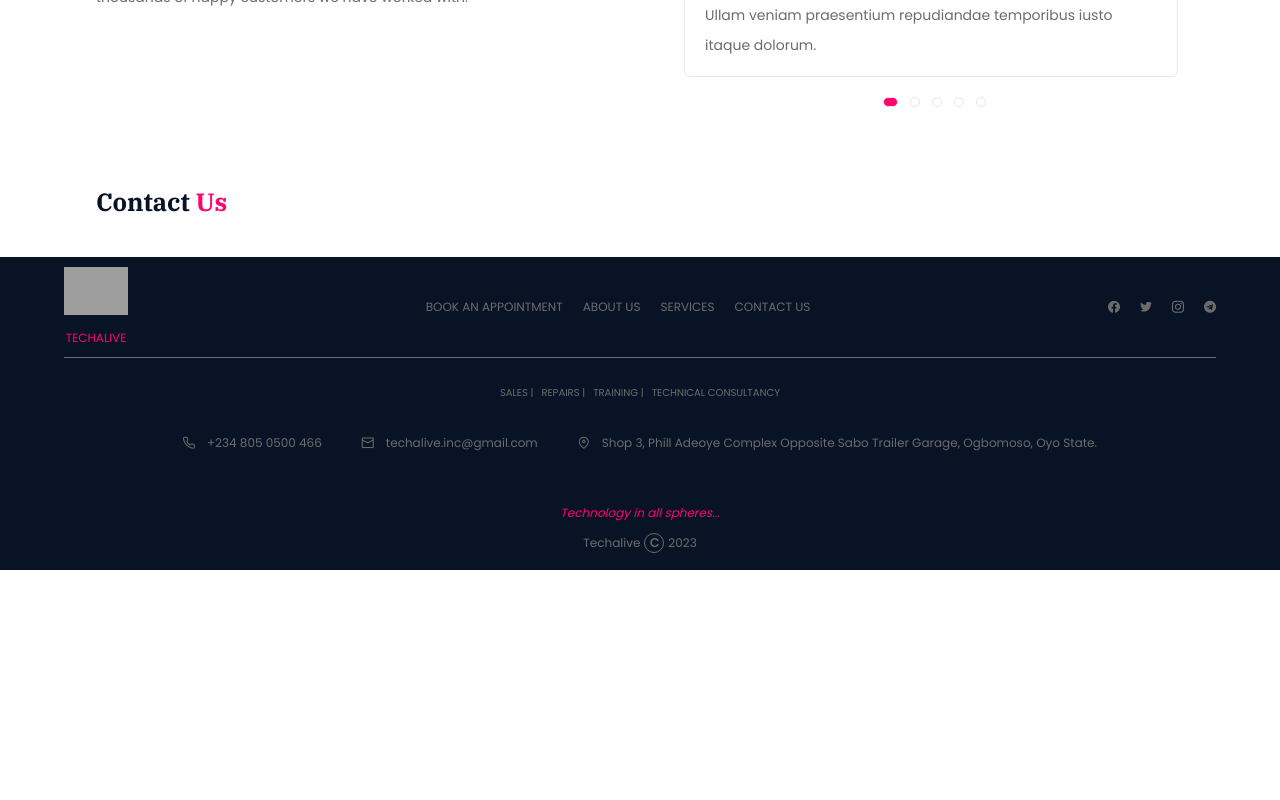
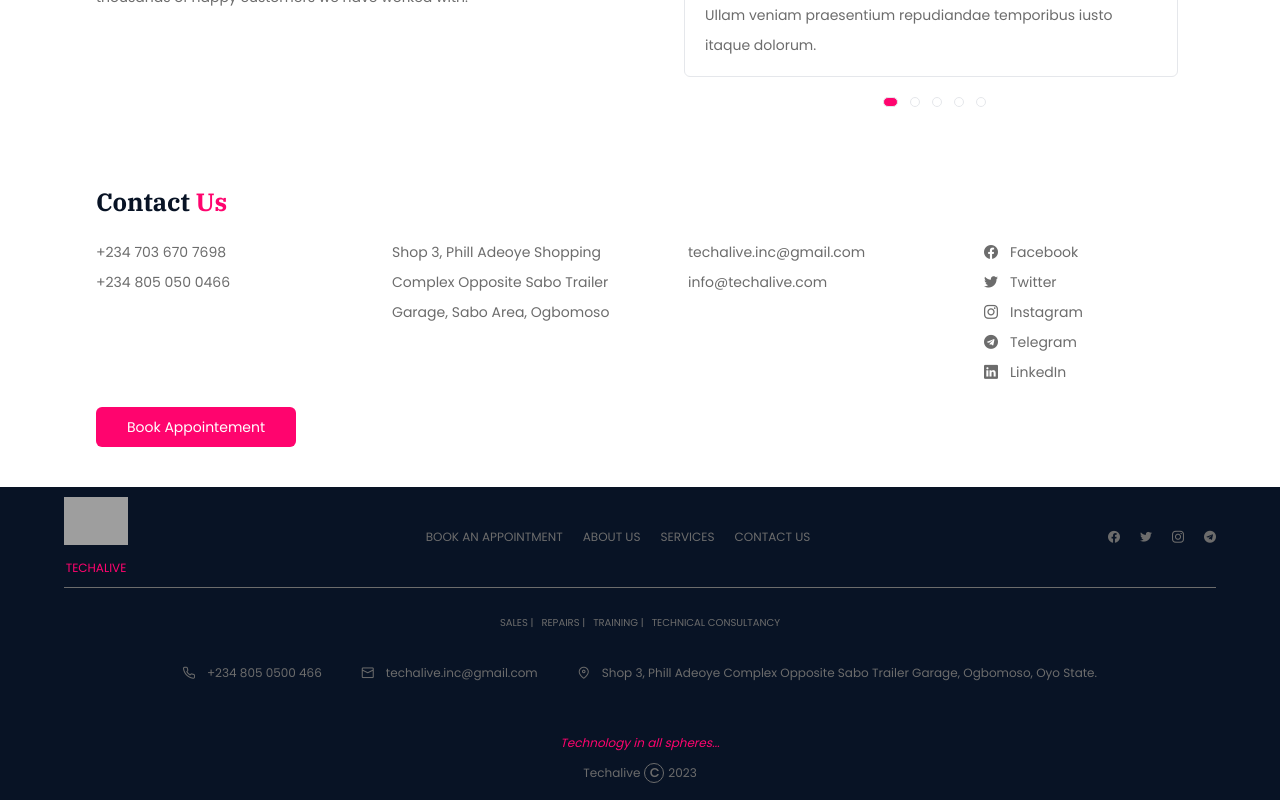
Before and after one commit to Dev-Ridwan16/Techalive-inc, a React (Vite) app: page / in a window 1280 px wide. Shown: the part 4649-5449 px from the top of the page. Before the commit the page ends 5219 px from the top, so only its background shows below. Built offline with nearby package versions, Linux system fonts and the light colour scheme; grey boxes are pictures that could not be loaded.

Commit message:
added contact us section
onclicked of the contents, directing users to get in touch with the org

```diff
--- a/src/App.jsx
+++ b/src/App.jsx
@@ -30,7 +30,7 @@ function App() {
         <Routes>
           <Route
             path="/"
-            element={<Home />}
+            element={<Home openAppointmentForm={openAppointmentForm} />}
           />
         </Routes>
       </div>
--- a/src/Styles/Home.css
+++ b/src/Styles/Home.css
@@ -14,7 +14,7 @@
     @apply hidden opacity-0
 } */
 
-.hero-slide-container.active{
+.hero-slide-container.active {
     @apply block opacity-100
 }
 
@@ -23,15 +23,15 @@
 }
 
 .hero-slide-container {
-    @apply   transition-transform duration-500 ease-in-out opacity-0
+    @apply transition-transform duration-500 ease-in-out opacity-0
 }
 
 .hero-slide-container .hero-slide {
     @apply absolute left-[50%] top-0 h-screen w-full translate-x-[-50%]
 }
 
-.hero-slide-container .hero-slide .hero-slide-content{
-    @apply  text-[#fff] z-[999] absolute top-[50%] left-[50%] translate-x-[-50%] translate-y-[-50%] w-full max-w-[85%] mx-auto
+.hero-slide-container .hero-slide .hero-slide-content {
+    @apply text-[#fff] z-[999] absolute top-[50%] left-[50%] translate-x-[-50%] translate-y-[-50%] w-full max-w-[85%] mx-auto
 }
 
 .hero-slide-container .hero-slide .hero-slide-content h1 {
@@ -51,7 +51,7 @@
 }
 
 .hero-sect-container .next, .hero-sect-container .prev {
-    @apply absolute top-[50%]  transform -translate-y-[50%]
+    @apply absolute top-[50%] transform -translate-y-[50%]
 }
 
 .hero-sect-container .prev {
@@ -81,7 +81,7 @@
     @apply bg-opacity-50 h-[70px] w-full px-5 pt-2 rounded-b-xl transition-all duration-300 ease-in-out
 }
 
-.service-sect-container .services-container .service-wrapper img:hover + .overlay-content {
+.service-sect-container .services-container .service-wrapper img:hover+.overlay-content {
     @apply h-[100px]
 }
 
@@ -93,7 +93,7 @@
     @apply text-f10 text-[#fff] opacity-0 transition-opacity duration-500 ease-in-out
 }
 
-.service-sect-container .services-container .service-wrapper img:hover + .overlay-content p {
+.service-sect-container .services-container .service-wrapper img:hover+.overlay-content p {
     @apply text-[#6dbbfa] opacity-100
 }
 
@@ -108,34 +108,34 @@
 }
 
 .product-sect-container .product-container .product-wrapper-card {
-    @apply  flex-shrink-[0] flex-grow-[0] basis-[65%] md:basis-[40%] lg:flex-shrink-[1] lg:flex-grow-[1] lg:basis-[15%] mx-3 h-[350px] px-2 shadow-sm rounded-lg
+    @apply flex-shrink-[0] flex-grow-[0] basis-[65%] md:basis-[40%] lg:flex-shrink-[1] lg:flex-grow-[1] lg:basis-[15%] mx-3 h-[350px] px-2 shadow-sm rounded-lg
 }
 
 .product-sect-container .product-container .product-wrapper-card img {
     @apply w-[200px] h-[150px] mx-auto object-contain
 }
 
-.product-sect-container .product-container .product-wrapper-card  p{
+.product-sect-container .product-container .product-wrapper-card p {
     @apply text-white text-f12 md:text-f14 mt-3
 }
 
-.product-sect-container .product-container .product-wrapper-card h4#name{
+.product-sect-container .product-container .product-wrapper-card h4#name {
     @apply text-blue text-f16 font-semibold my-5 h-[50px]
 }
 
-.product-sect-container .product-container .product-wrapper-card h4#price{
+.product-sect-container .product-container .product-wrapper-card h4#price {
     @apply text-pink font-semibold
 }
 
-.product-sect-container .product-container .product-wrapper-card  .product-intrested{
+.product-sect-container .product-container .product-wrapper-card .product-intrested {
     @apply flex items-center justify-between
 }
 
-.product-sect-container .product-container .product-wrapper-card .product-intrested span{
+.product-sect-container .product-container .product-wrapper-card .product-intrested span {
     @apply text-f12
 }
 
-.product-sect-container .product-container .product-wrapper-card .product-intrested i.pi-whatsapp{
+.product-sect-container .product-container .product-wrapper-card .product-intrested i.pi-whatsapp {
     @apply text-green
 }
 
@@ -163,7 +163,7 @@
 .about-sect-container .the-about .the-about-wrapper {
     @apply min-h-[500px] min-w-[100%] flex-shrink-0 flex-grow-0 basis-[100%];
     @apply flex flex-row flex-wrap md:flex-nowrap items-center gap-[20px] mt-10 md:mt-0
- }
+}
 
 /* .about-sect-container .the-about .the-about-wrapper.active {
     @apply flex flex-row items-center
@@ -172,9 +172,11 @@
 .about-sect-container .the-about .the-about-wrapper .img {
     @apply flex-shrink-[1] flex-grow-[1] basis-[200px] lg:basis-[350px]
 }
+
 .about-sect-container .the-about .the-about-wrapper .img img {
     @apply w-full h-[300px] lg:w-[500px] lg:h-[450px] rounded-lg
 }
+
 .about-sect-container .the-about .the-about-wrapper .about-content {
     @apply flex-shrink-[1] flex-grow-[1] basis-[350px]
 }
@@ -280,7 +282,7 @@
     @apply w-[85%] h-full left-[50%] translate-x-[-50%] text-center
 }
 
-.archievement-container .content div{
+.archievement-container .content div {
     @apply flex flex-col gap-5
 }
 
@@ -309,10 +311,10 @@
 }
 
 .reviews-slides-wrapper .reviews-slides .reviews_slide {
-    @apply  flex-shrink-[1] flex-grow-[1] basis-[100%] md:basis-[49%] lg:basis-[100%] min-w-[99%] md:min-w-[49%] lg:min-w-[98.73%] border rounded-md h-[350px] md:h-[380px] lg:h-[300px] p-5
+    @apply flex-shrink-[1] flex-grow-[1] basis-[100%] md:basis-[49%] lg:basis-[100%] min-w-[99%] md:min-w-[49%] lg:min-w-[98.73%] border rounded-md h-[350px] md:h-[380px] lg:h-[300px] p-5
 }
 
-.reviews-slides-wrapper .reviews-slides .reviews_slide .client-details  {
+.reviews-slides-wrapper .reviews-slides .reviews_slide .client-details {
     @apply flex gap-5 items-center mb-3
 }
 
@@ -331,3 +333,43 @@
 .reviews-slides-wrapper div.indicators .indicator.active {
     @apply w-[15px] bg-pink
 }
+
+
+.contact-us-container .information {
+    @apply flex flex-row flex-wrap justify-between mt-5 gap-5
+}
+
+.contact-us-container .information .phone,
+.contact-us-container .information .mail,
+.contact-us-container .information .address,
+.contact-us-container .information .quick-link {
+    @apply flex flex-col transition-all duration-200 ease-in-out w-[200px]
+}
+
+.contact-us-container .information .phone a,
+.contact-us-container .information .mail a,
+.contact-us-container .information .address a,
+.contact-us-container .information .quick-link a {
+    @apply transition-all duration-200 ease-in-out
+}
+
+
+
+.contact-us-container .information .address a {
+    @apply w-[250px]
+}
+
+.contact-us-container .information .quick-link a {
+    @apply flex items-center gap-3
+}
+
+.contact-us-container .information .phone a:hover,
+.contact-us-container .information .mail a:hover,
+.contact-us-container .information .address a:hover,
+.contact-us-container .information .quick-link a:hover {
+    @apply text-[15px]
+}
+
+.appoint-btn {
+    @apply bg-pink text-[#fff] w-[200px] mx-auto h-[40px] rounded-md outline-none mt-5
+}
--- a/src/Styles/Layout.css
+++ b/src/Styles/Layout.css
@@ -135,7 +135,7 @@ nav .nav-links li  {
     @apply mt-[4.5rem]
 }
 
-.appoint-form button {
+.appoint-form button  {
     @apply bg-pink text-[#fff] w-[200px] mx-auto h-[40px] rounded-md outline-none mt-5
 }
 
--- a/src/components/pages/Home.jsx
+++ b/src/components/pages/Home.jsx
@@ -1,4 +1,6 @@
 import React, { useEffect, useState } from "react";
+import Footer from "../../layouts/Footer";
+// In app API
 import {
   about_contents,
   about_indicators,
@@ -13,10 +15,8 @@ import {
 // Styling
 import "primeicons/primeicons.css";
 import "../../Styles/Home.css";
-import { AppointmentForm } from "../../layouts/AppointmentForm";
-import Footer from "../../layouts/Footer";
 
-export const Home = () => {
+export const Home = ({ openAppointmentForm }) => {
   return (
     <div>
       <HeroSect />
@@ -30,7 +30,7 @@ export const Home = () => {
       <Archivement />
       <div className="max-w-[85%] mx-auto">
         <ReviewsSect />
-        <ContactUsSect />
+        <ContactUsSect openAppointmentForm={openAppointmentForm} />
       </div>
       <Footer />
     </div>
@@ -536,7 +536,7 @@ export const ReviewsSect = () => {
   );
 };
 
-export const ContactUsSect = () => {
+export const ContactUsSect = ({ openAppointmentForm }) => {
   return (
     <div
       className="contact-us-container"
@@ -545,6 +545,51 @@ export const ContactUsSect = () => {
       <h1 className="section-subhead">
         Contact <span className="text-pink">Us</span>
       </h1>
+
+      <div className="information">
+        <div className="phone">
+          <a href="tel:+234 703 670 7698">+234 703 670 7698</a>
+          <a href="tel:+234 805 050 0466">+234 805 050 0466</a>
+        </div>
+        <div className="address">
+          <a href="https://maps.app.goo.gl/YNVP8jy6EbR3ZZG27">
+            Shop 3, Phill Adeoye Shopping Complex Opposite Sabo Trailer Garage,
+            Sabo Area, Ogbomoso
+          </a>
+        </div>
+        <div className="mail">
+          <a href="mailto:techalive.inc@gmail.com">techalive.inc@gmail.com</a>
+          <a href="mailto:info@techalive.com">info@techalive.com</a>
+        </div>
+        <div className="quick-link">
+          <a href="">
+            <i className="pi pi-facebook"></i>
+            <span> Facebook</span>
+          </a>
+          <a href="">
+            <i className="pi pi-twitter"></i>
+            <span> Twitter</span>
+          </a>
+          <a href="">
+            <i className="pi pi-instagram"></i>
+            <span> Instagram</span>
+          </a>
+          <a href="">
+            <i className="pi pi-telegram"></i>
+            <span> Telegram</span>
+          </a>
+          <a href="">
+            <i className="pi pi-linkedin"></i>
+            <span> LinkedIn</span>
+          </a>
+        </div>
+      </div>
+      <button
+        className="appoint-btn"
+        onClick={openAppointmentForm}
+      >
+        Book Appointement
+      </button>
     </div>
   );
 };
```
